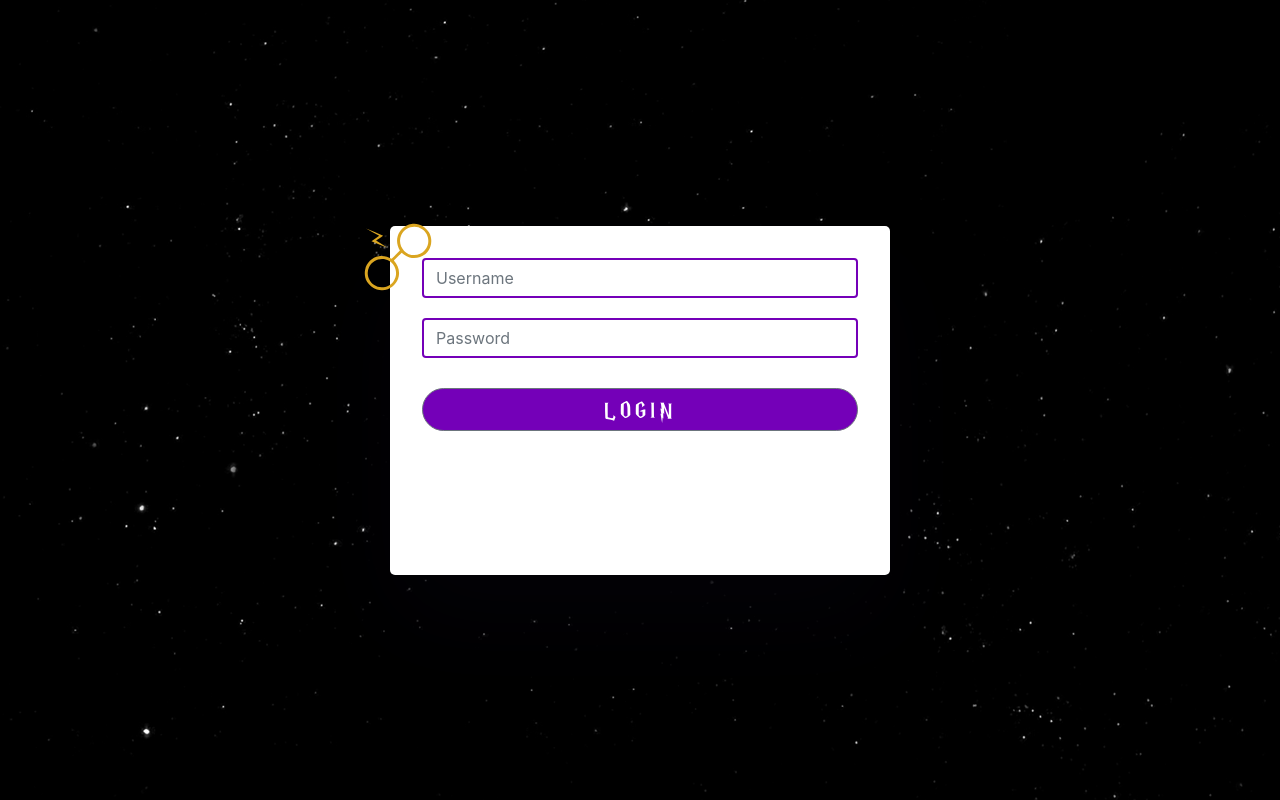
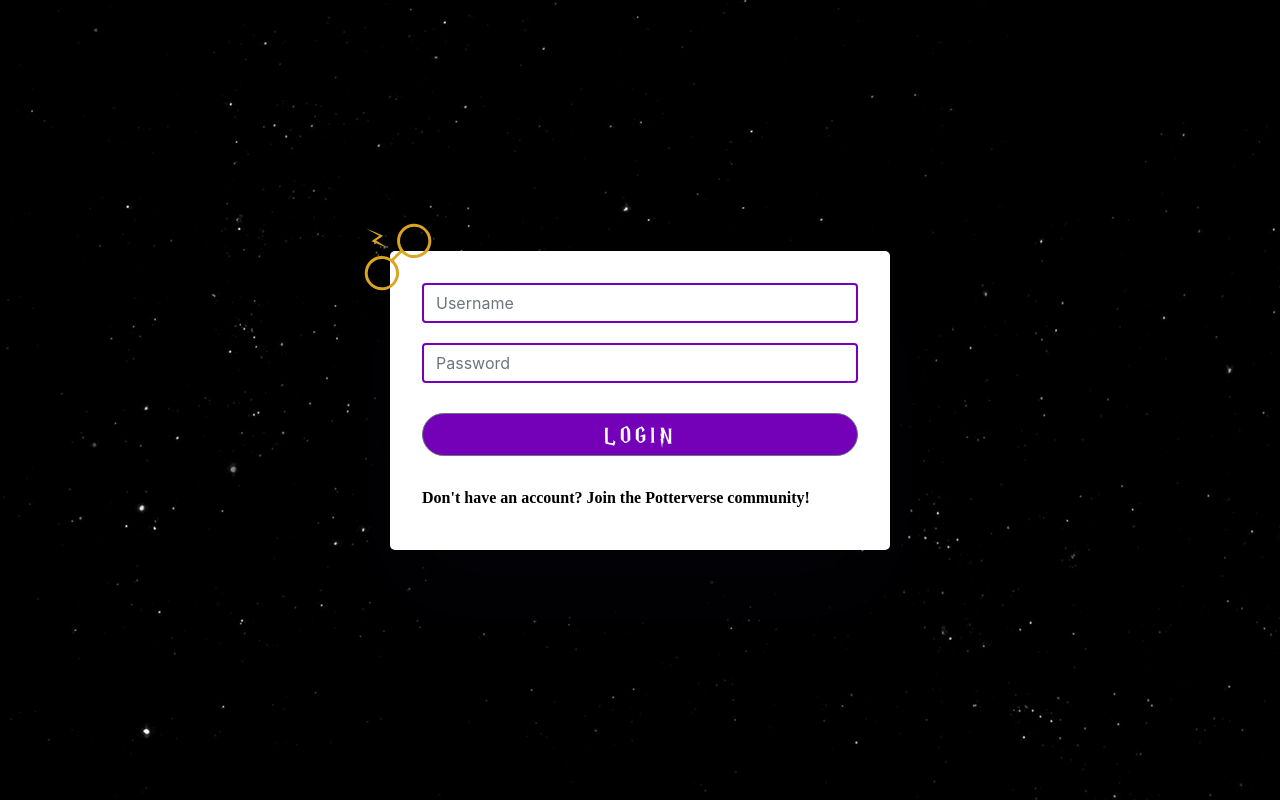
Before and after one commit to courtneydowns/potterverse-fan-site-client, a React (Create React App) app: page / in a window 1280 px wide. Built offline with nearby package versions, Linux system fonts and the light colour scheme; the HTML template or start-up script is replaced by a standard one.

Commit message:
updated environments.js

```diff
--- a/src/App.css
+++ b/src/App.css
@@ -347,9 +347,3 @@ h4:hover {
   margin-left: 10px !important;
   text-align: center;
 }
-
-.register-signup-text {
-  color: #7400b8 !important;
-  font-weight: bold;
-  margin-top: 30px;
-}
--- a/src/Components/auth/Login.jsx
+++ b/src/Components/auth/Login.jsx
@@ -114,11 +114,11 @@ class Login extends React.Component {
               <Label
                 for="registerHere"
                 onClick={this.props.toggle}
-                // style={{
-                //   color: "#7400B8 !important",
-                //   fontWeight: "bold",
-                //   marginTop: "30px",
-                // }}
+                style={{
+                  color: "black",
+                  fontWeight: "bold",
+                  marginTop: "30px",
+                }}
               >
                 Don't have an account? Join the Potterverse community!
               </Label>
```
